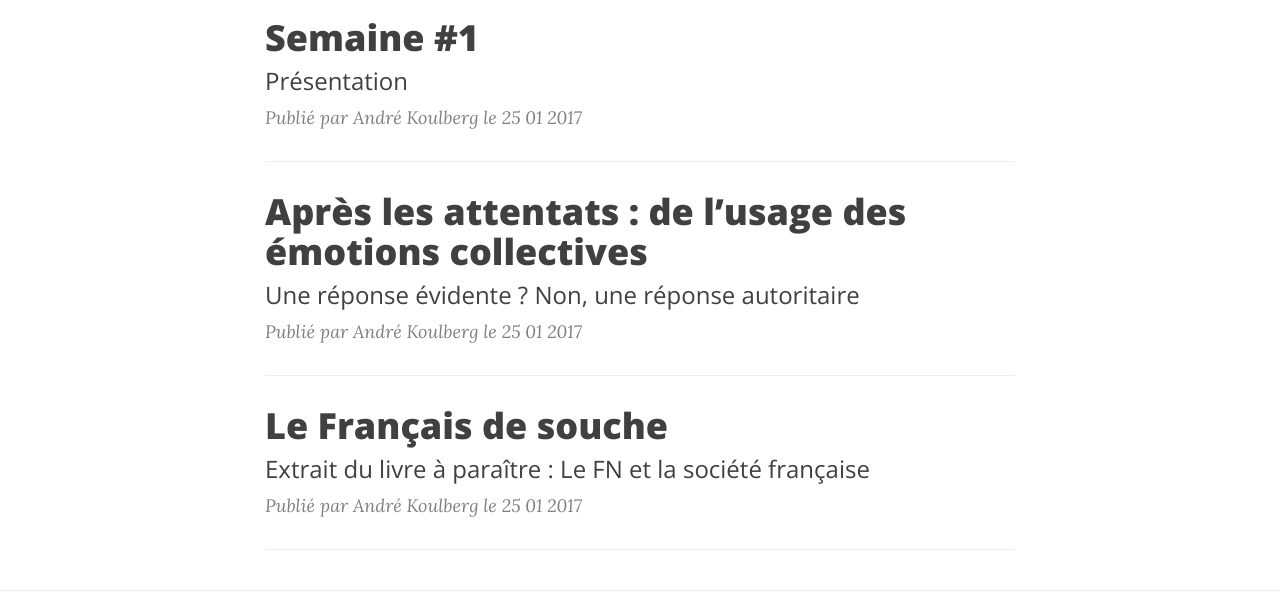
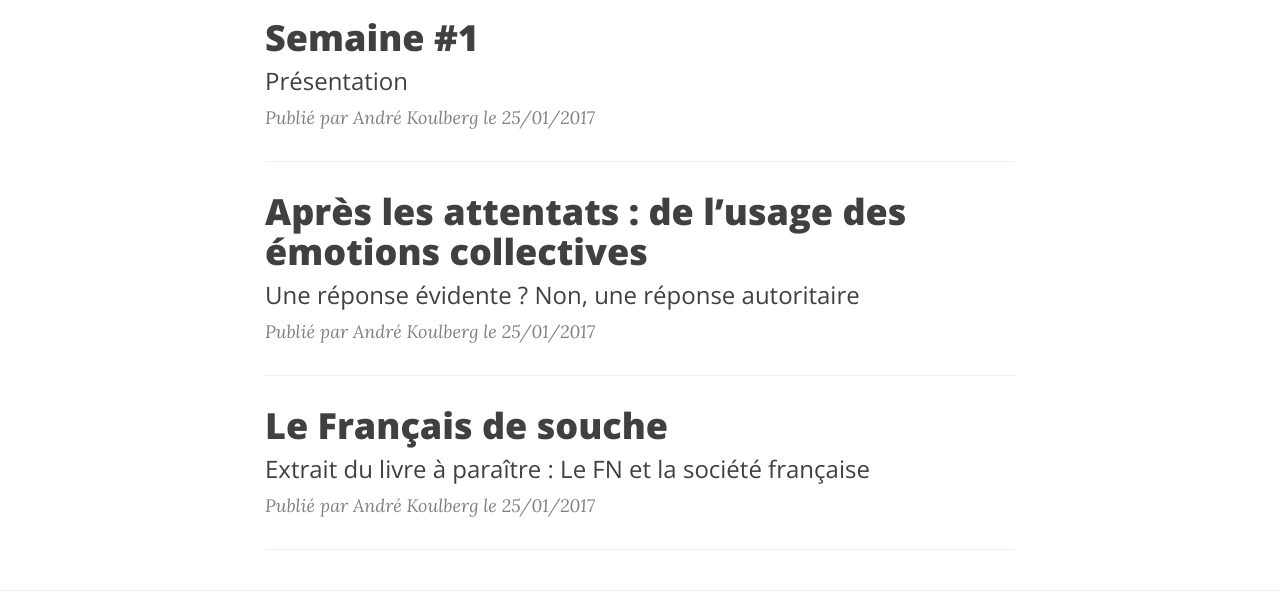
Before and after one commit to cripeda/cripeda.github.io, a Jekyll site: the page built from index.html, in a window 1280 px wide. Shown: the part 879-1485 px from the top of the page. Built offline with Jekyll 4.4.1, drawn with Linux system fonts in a browser that asks for light colours; nearby versions of some CDN libraries; the list of posts is cut into pages by our own code.

Commit message:
Fix date format in index page

```diff
--- a/index.html
+++ b/index.html
@@ -18,7 +18,7 @@ description:    "Analyser et combattre la diffusion des idées d'extrême droite
         </h3>
         {% endif %}
     </a>
-    <p class="post-meta">Publié par {% if post.author %}{{ post.author }}{% else %}{{ site.title }}{% endif %} le {{ post.date | date: "%-d %m %Y" }}</p>
+    <p class="post-meta">Publié par {% if post.author %}{{ post.author }}{% else %}{{ site.title }}{% endif %} le {{ post.date | date: "%-d/%m/%Y" }}</p>
 </div>
 <hr>
 {% endfor %}
```
